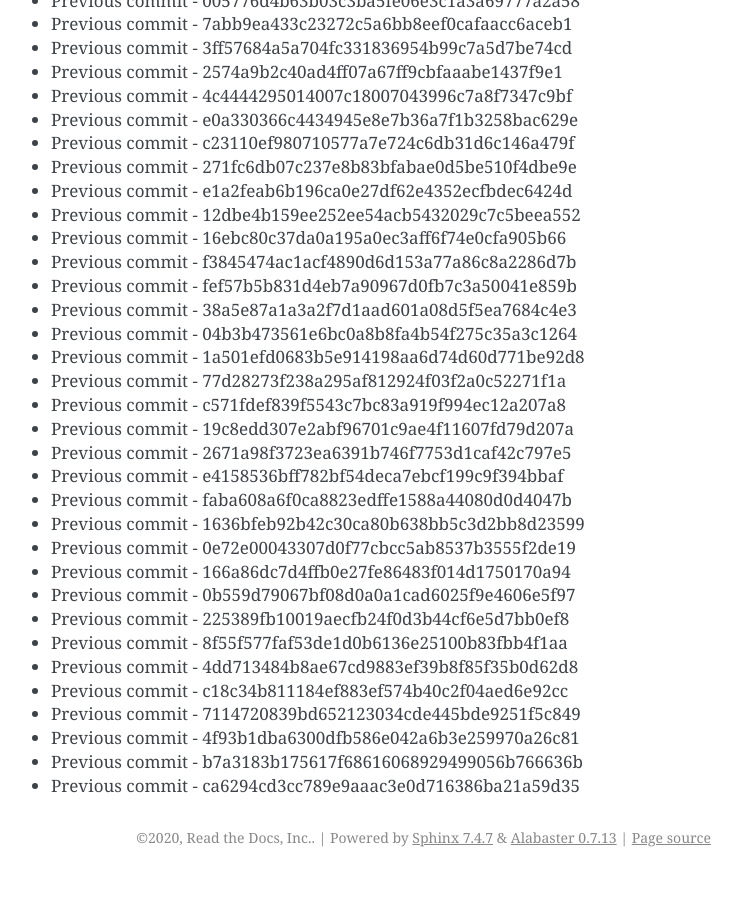
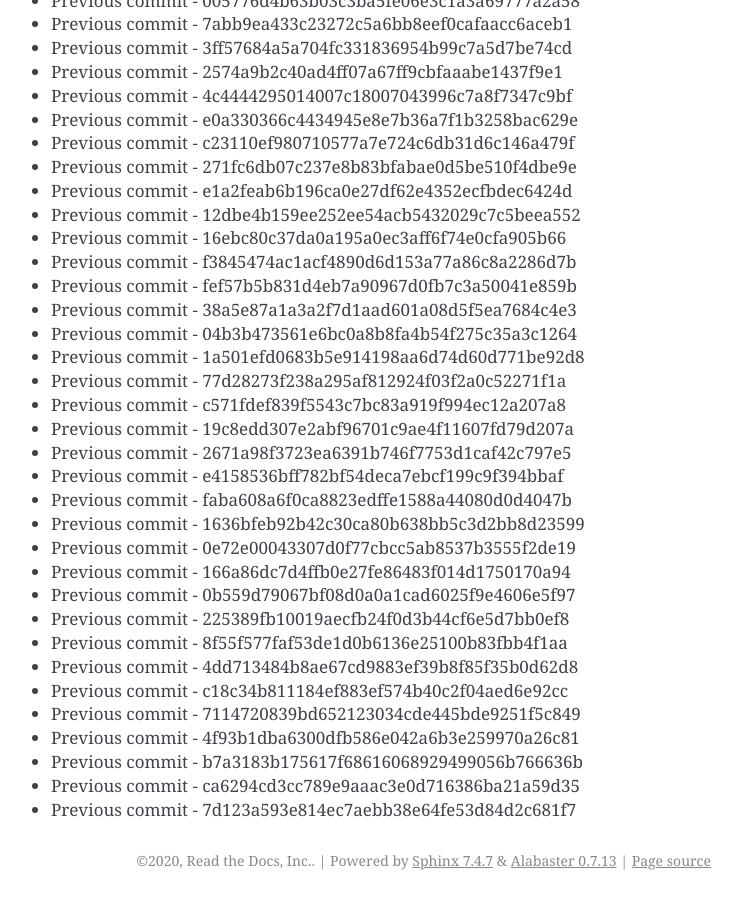
Before and after one commit to readthedocs/rtd-git-stresstest, a Sphinx documentation site: the page built from docs/updates.rst, in a window 1280 px wide and 900 px high, scrolled down 89108 px. Shown: the whole window, without its empty margins (399-1141 px from the left). Built offline with Sphinx 7.4.7, drawn with Linux system fonts in a browser that asks for light colours; before the commit the page ends 89985 px from its top, so only the background shows below that.

Commit message:
Generating commit from previous: 7d123a593e814ec7aebb38e64fe53d84d2c681f7

```diff
--- a/docs/updates.rst
+++ b/docs/updates.rst
@@ -3776,3 +3776,4 @@ It can be tested for any performance characteristics.
 * Previous commit - 4f93b1dba6300dfb586e042a6b3e259970a26c81
 * Previous commit - b7a3183b175617f68616068929499056b766636b
 * Previous commit - ca6294cd3cc789e9aaac3e0d716386ba21a59d35
+* Previous commit - 7d123a593e814ec7aebb38e64fe53d84d2c681f7
```
